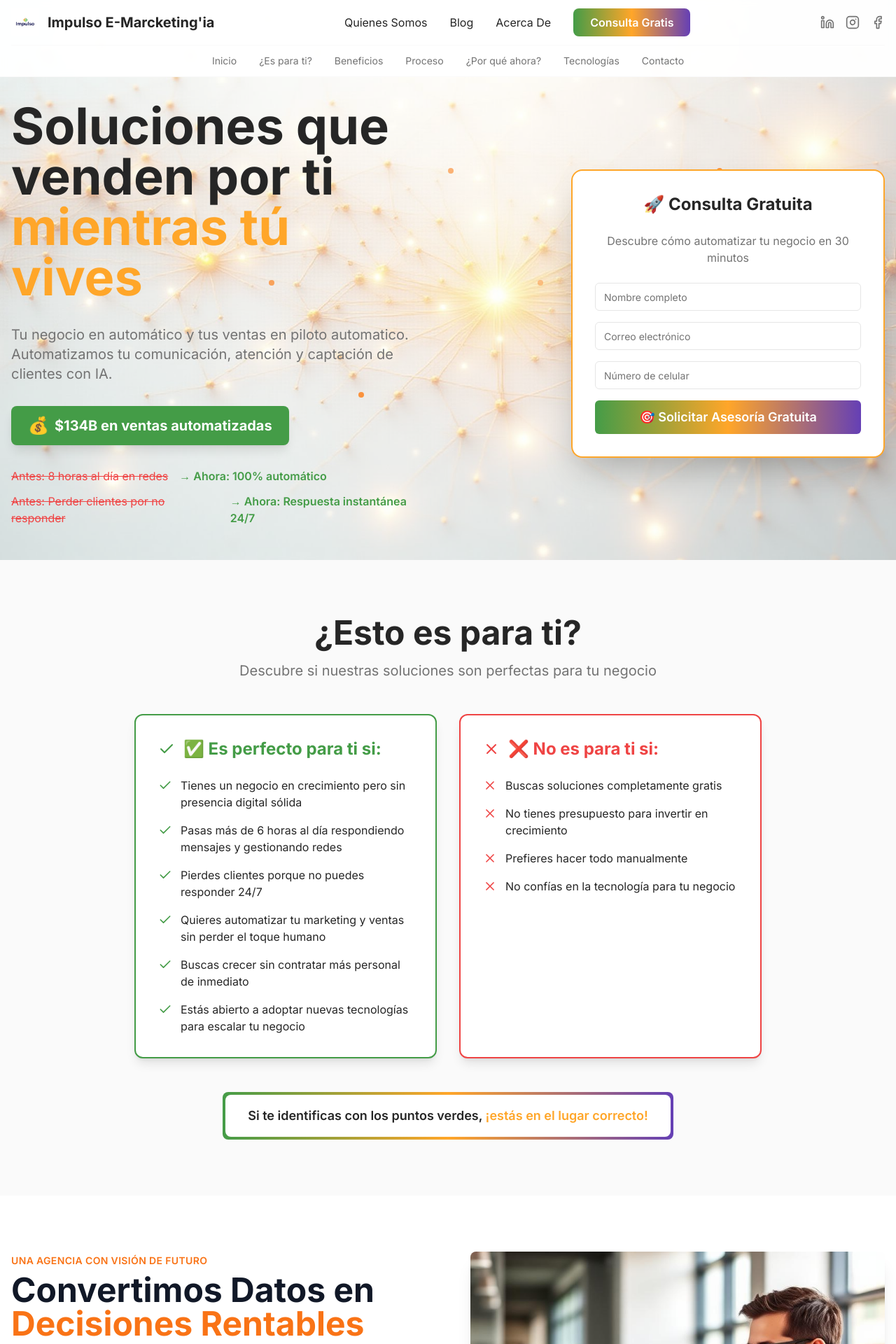
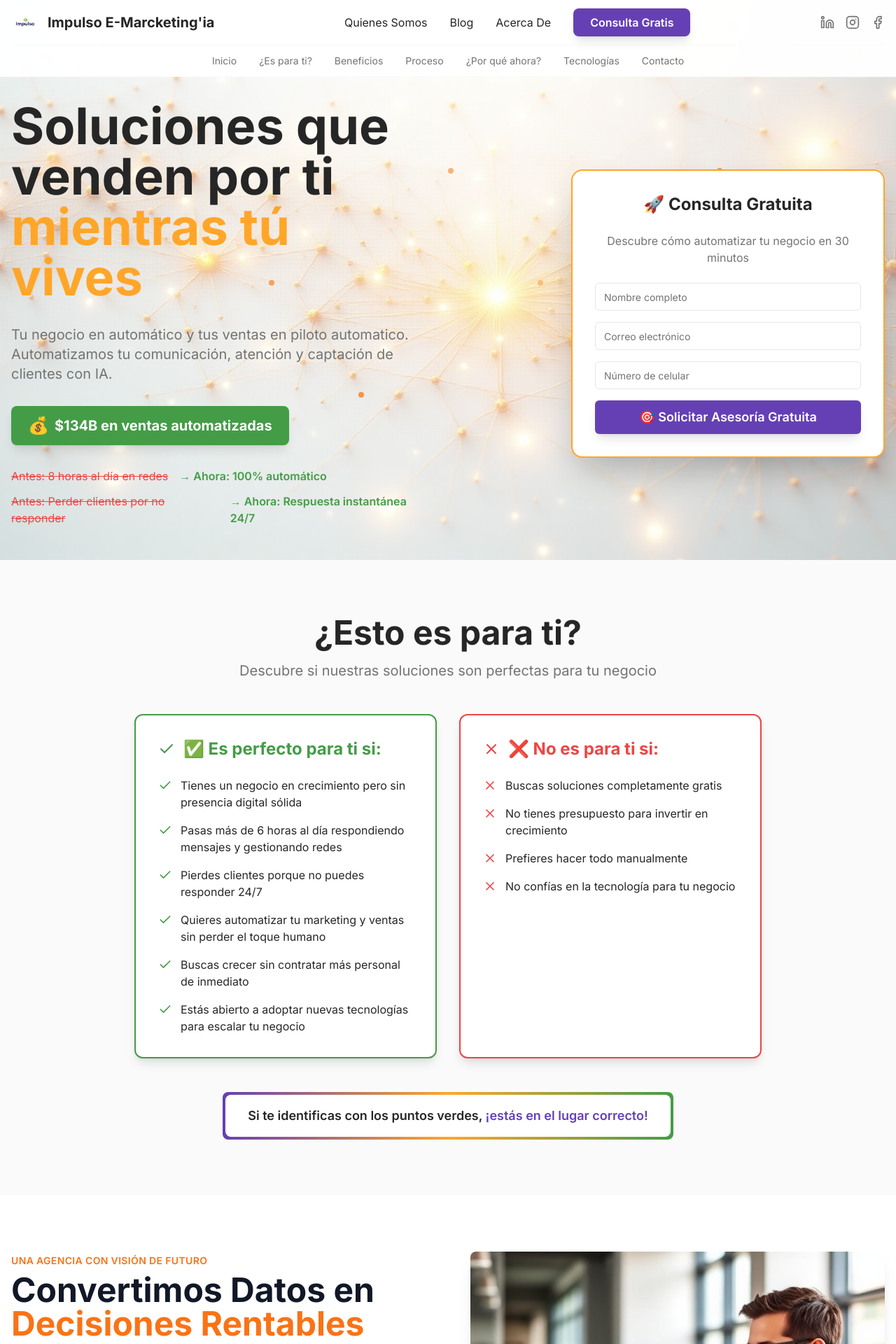
Before and after one commit to edinsonkaly/proyectosweb, a React (Vite) app: page / in a window 1280 px wide. Shown: the top 1920 px of the page at 70% size. Built offline with nearby package versions, Linux system fonts and the light colour scheme.

Commit message:
Refactor: Adjust button colors and accents
Update CTA buttons to use purple as the primary accent color.
Incorporate subtle purple accents throughout various sections to enhance the brand's projection of innovation and professionalism.

```diff
--- a/src/components/Header.tsx
+++ b/src/components/Header.tsx
@@ -47,7 +47,7 @@ const Header = () => {
             <a href="#" className="text-foreground hover:text-accent transition-colors">
               Acerca De
             </a>
-            <button className="bg-gradient-to-r from-success via-accent to-purple text-white px-6 py-2 rounded-lg font-semibold hover:opacity-90 transition-all">
+            <button className="bg-purple text-purple-foreground px-6 py-2 rounded-lg font-semibold hover:opacity-90 transition-all shadow-lg">
               Consulta Gratis
             </button>
           </nav>
--- a/src/components/HeroSection.tsx
+++ b/src/components/HeroSection.tsx
@@ -174,7 +174,7 @@ const HeroSection = () => {
 
                 <Button
                   type="submit"
-                  className="w-full text-lg py-6 bg-gradient-to-r from-success via-accent to-purple text-white font-semibold hover:opacity-90 transition-all"
+                  className="w-full text-lg py-6 bg-purple text-purple-foreground font-semibold hover:opacity-90 transition-all shadow-lg"
                   disabled={isLoading}
                 >
                   {isLoading ? "Enviando..." : "🎯 Solicitar Asesoría Gratuita"}
--- a/src/components/IdealClientSection.tsx
+++ b/src/components/IdealClientSection.tsx
@@ -63,11 +63,11 @@ const IdealClientSection = () => {
           </div>
 
           <div className="mt-12">
-            <div className="bg-gradient-to-r from-success via-accent to-purple p-1 rounded-lg inline-block">
+            <div className="bg-gradient-to-r from-purple via-accent to-success p-1 rounded-lg inline-block">
               <div className="bg-background px-8 py-4 rounded-lg">
                 <p className="text-lg font-semibold text-foreground">
                   Si te identificas con los puntos verdes,
-                  <span className="text-accent"> ¡estás en el lugar correcto!</span>
+                  <span className="text-purple"> ¡estás en el lugar correcto!</span>
                 </p>
               </div>
             </div>
```
